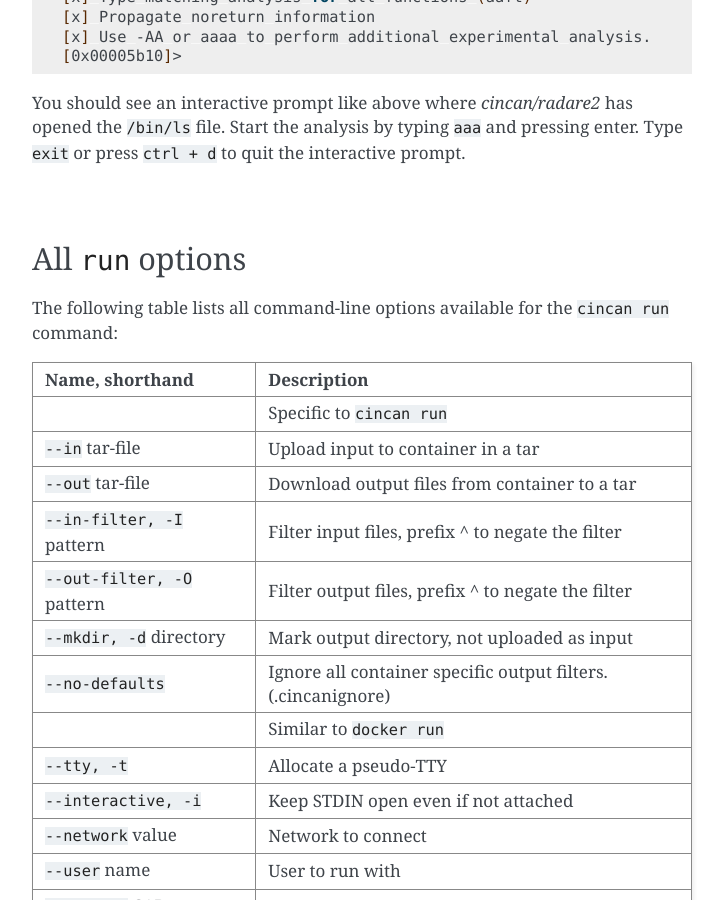
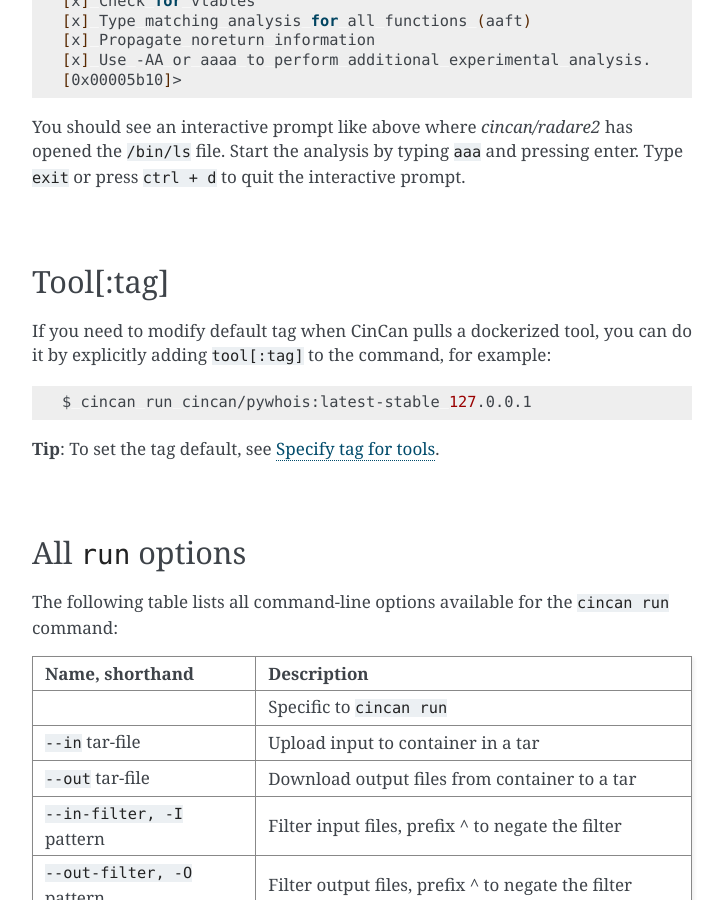
Before and after one commit to cincanproject/cincan-command, a Sphinx documentation site: the page built from docs/commands/cincan_run.rst, in a window 1280 px wide and 900 px high, scrolled down 5536 px. Shown: the whole window, without its empty margins (388-1112 px from the left). Built offline with Sphinx 7.4.7, drawn with Linux system fonts in a browser that asks for light colours.

Commit message:
Added dynamic tag documentation and cross references for dynamic vs persistent

```diff
--- a/docs/commands/cincan_run.rst
+++ b/docs/commands/cincan_run.rst
@@ -231,6 +231,22 @@
 
 |
 
+.. _run_tool_tag:
+
+----------
+Tool[:tag]
+----------
+
+If you need to modify default tag when CinCan pulls a dockerized tool, you can do it by explicitly adding ``tool[:tag]`` to the command, for example:
+
+.. code-block:: shell
+
+   $ cincan run cincan/pywhois:latest-stable 127.0.0.1
+
+**Tip**: To set the tag default, see :ref:`conf_tool_tag`.
+
+|
+
 -------------------
 All ``run`` options
 -------------------
--- a/docs/configuration.rst
+++ b/docs/configuration.rst
@@ -23,6 +23,8 @@
      "show_updates": false
    }
 
+.. _conf_tool_tag:
+
 ---------------------
 Specify tag for tools
 ---------------------
@@ -38,3 +40,5 @@
      "stable_tag": "stable",
      "dev_tag": "dev"
    }
+
+**Tip**: To set the tag runtime, see :ref:`run_tool_tag`.
```
